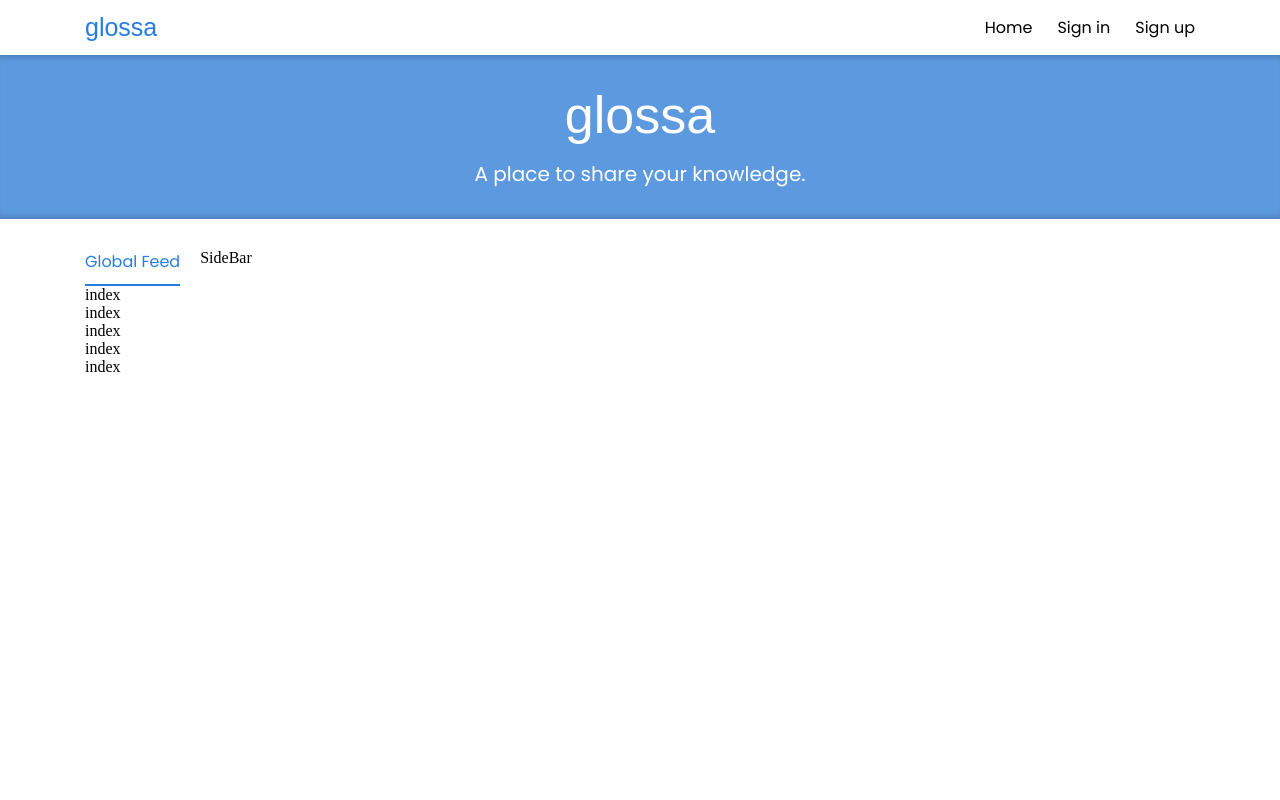
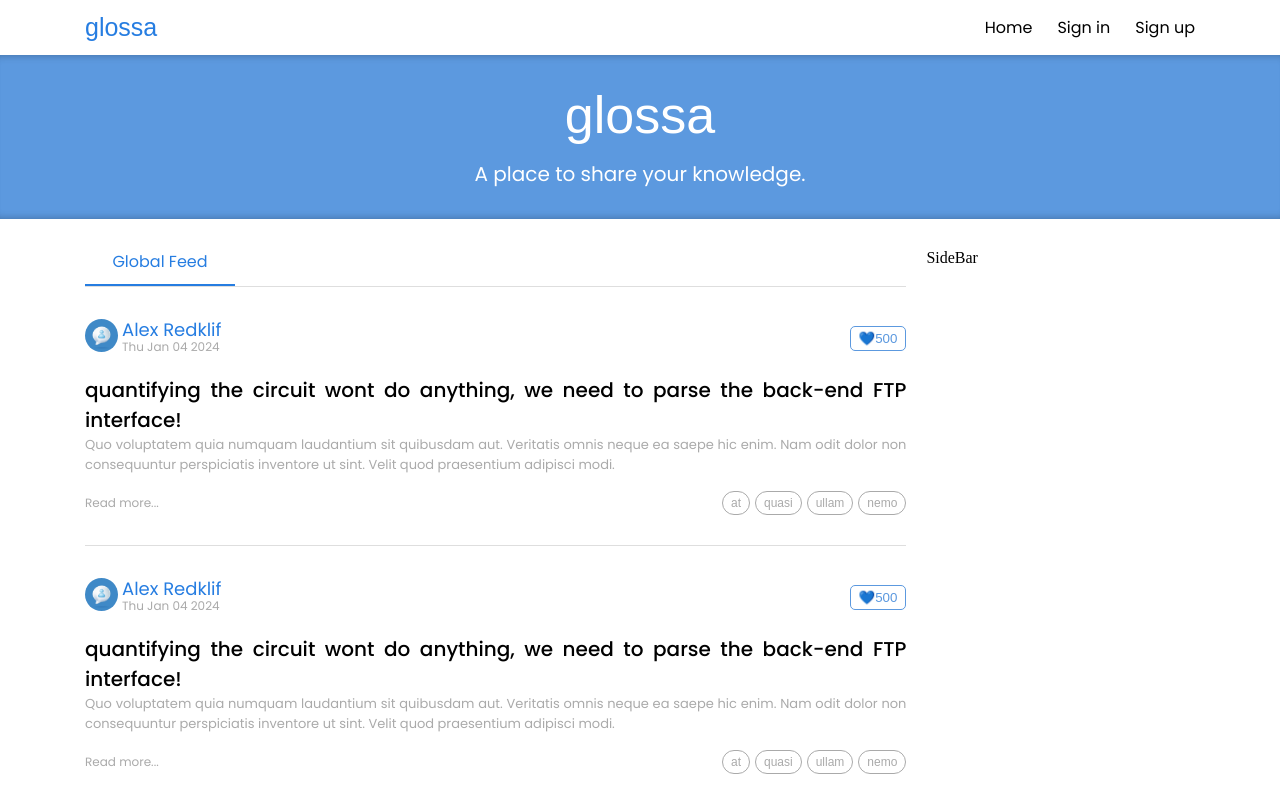
Before and after one commit to AnastasiiaDedela/blogs-project, a React (Vite) app: page / in a window 1280 px wide. Shown: the top 800 px of the page. Built offline with nearby package versions, Linux system fonts and the light colour scheme; a web font is replaced by a local one.

Commit message:
feat: completed blog markup and styles

```diff
--- a/src/components/BlogItem/BlogItem.module.scss
+++ b/src/components/BlogItem/BlogItem.module.scss
@@ -0,0 +1,89 @@
+.blog {
+    display: flex;
+    flex-direction: column;
+    column-gap: 16px;
+    padding: 30px 0;
+    border-top: 1px solid #cdcccca6;
+    font-family: "Poppins", sans-serif;
+    row-gap: 16px;
+}
+.blogHeader {
+    display: flex;
+    justify-content: space-between;
+    align-items: center;
+}
+.authorData {
+    display: flex;
+    column-gap: 4px;
+    align-items: center;
+    padding-top: 2px;
+}
+.authorAvatar {
+    width: 33px;
+    height: auto;
+    img {
+        border-radius: 50px;
+    }
+}
+.autrhorInfo {
+
+}
+.authorName {
+    color: $base-dark;
+    font-size: 18px;
+    line-height: 16px;
+}
+.date {
+    color: $light-gray;
+    font-size: 12px;
+}
+.likes {
+    border: none;
+    color: $base-light;
+    background-color: transparent;
+    border: 0.5px solid $base-light;
+    border-radius: 5px;
+    padding: 4px 8px;
+}
+
+.blogContent {
+    display: flex;
+    flex-direction: column;
+    text-align: justify;
+}
+
+.blogTitle {
+    font-weight: 550;
+    font-size: 20px;
+}
+
+.blogAbout {
+    color: $light-gray;
+    font-size: 13px;
+}
+
+.blogFooter {
+    display: flex;
+    justify-content: space-between;
+    align-items: center;
+
+    p {
+        color: $light-gray;
+    font-size: 12px;
+    }
+}
+
+.blogTags {
+    display: flex;
+    align-items: center;
+    column-gap: 5px;
+    button {
+        border: none;
+        color: $light-gray;
+        background-color: transparent;
+        border: 0.5px solid $light-gray;
+        border-radius: 15px;
+        padding: 4px 8px;
+        font-size: 12px;
+    }
+}
--- a/src/components/BlogItem/index.tsx
+++ b/src/components/BlogItem/index.tsx
@@ -1,3 +1,39 @@
+import styles from './BlogItem.module.scss';
+
 export default function BlogItem() {
-  return <div>index</div>;
+  return (
+    <article className={styles.blog}>
+      <div className={styles.blogHeader}>
+        <div className={styles.authorData}>
+          <div className={styles.authorAvatar}>
+            <img src="../../../public/avatar.png" alt="avatar" />
+          </div>
+          <div className={styles.autrhorInfo}>
+            <p className={styles.authorName}>Alex Redklif</p>
+            <p className={styles.date}>Thu Jan 04 2024</p>
+          </div>
+        </div>
+        <button className={styles.likes}>💙500</button>
+      </div>
+      <div className={styles.blogContent}>
+        <p className={styles.blogTitle}>
+          quantifying the circuit wont do anything, we need to parse the back-end FTP interface!
+        </p>
+        <p className={styles.blogAbout}>
+          Quo voluptatem quia numquam laudantium sit quibusdam aut. Veritatis omnis neque ea saepe
+          hic enim. Nam odit dolor non consequuntur perspiciatis inventore ut sint. Velit quod
+          praesentium adipisci modi.
+        </p>
+      </div>
+      <div className={styles.blogFooter}>
+        <p>Read more...</p>
+        <div className={styles.blogTags}>
+          <button>at</button>
+          <button>quasi</button>
+          <button>ullam</button>
+          <button>nemo</button>
+        </div>
+      </div>
+    </article>
+  );
 }
--- a/src/components/BlogList/BlogList.module.scss
+++ b/src/components/BlogList/BlogList.module.scss
@@ -1,6 +1,7 @@
 .feed {
     display: flex;
     flex-direction: column;
+    width: 74%;
 }
 
 .feedTitle {
@@ -16,5 +17,6 @@
 }
 
 .blogList {
-
+    display: flex;
+    flex-direction: column;
 }
--- a/src/index.scss
+++ b/src/index.scss
@@ -28,3 +28,6 @@ html {
     max-width: 100%;
     height: auto;
   }
+  button{
+    cursor: pointer;
+  }
```
Also changed, not shown: public/avatar.png (added), src/assets/demo-avatar.png (added).
